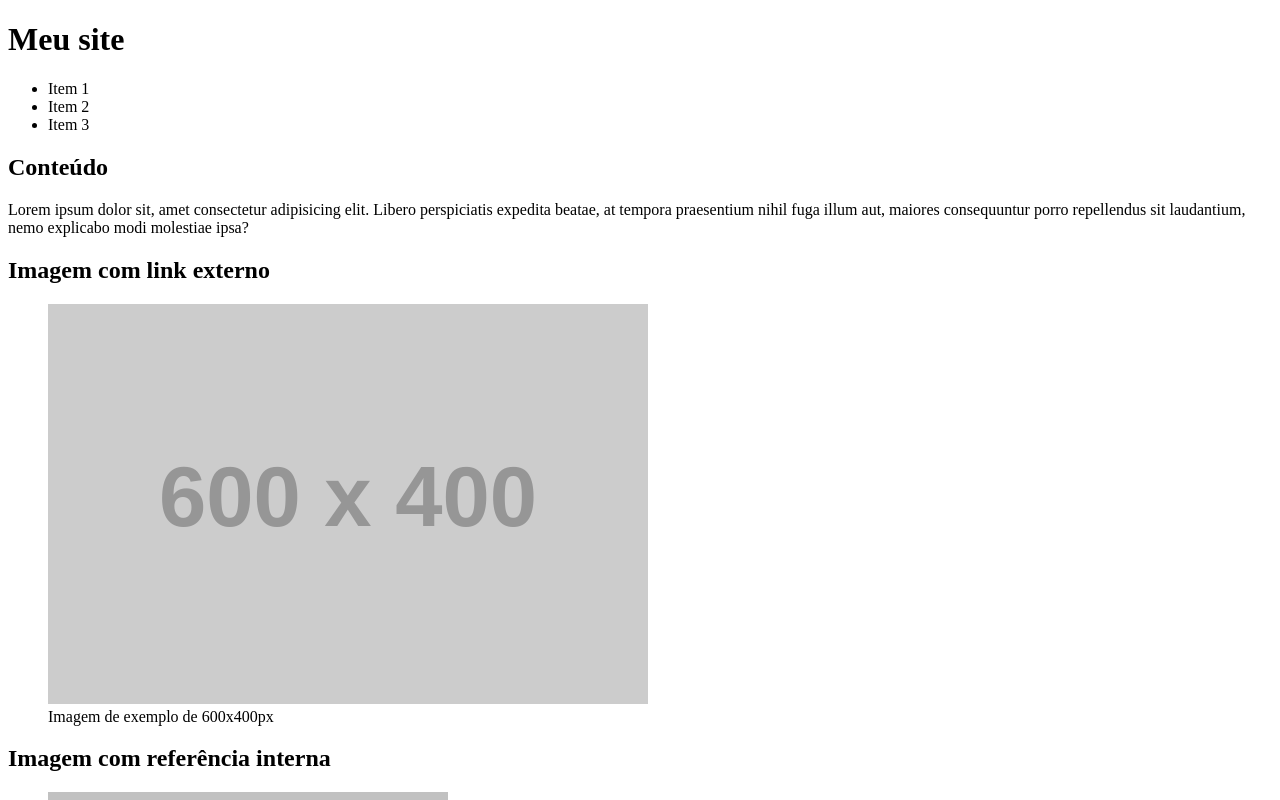
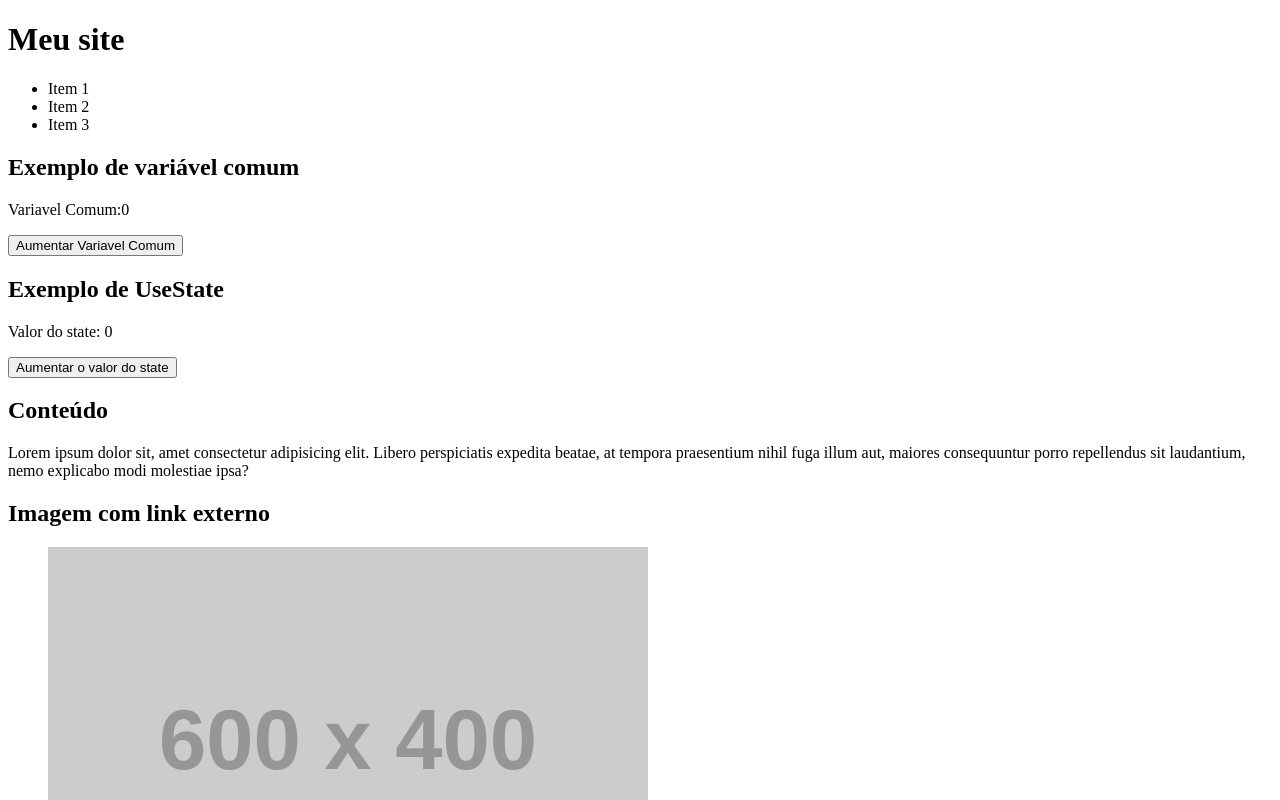
Before and after one commit to 1TDSPF-26/front-2sem-aula-10, a React (Vite) app in the folder my-app/: page / in a window 1280 px wide. Shown: the top 800 px of the page. Built offline with nearby package versions, Linux system fonts and the light colour scheme.

Commit message:
feat: adicionar o useState do Hook do react.

```diff
--- a/my-app/src/components/Conteudo/Conteudo.tsx
+++ b/my-app/src/components/Conteudo/Conteudo.tsx
@@ -1,18 +1,55 @@
+import { useState } from "react";
 import imgQuadrado from "../../img/quadrado.png";
 
 export default function Conteudo() {
+  let numeroComum = 0;
+
+  //Estado do React
+  const [numeroState, setNumeroState] = useState(0);
+
+  function aumentaVariavelComun() {
+    numeroComum = numeroComum + 1;
+
+    //O valor muda e aparece no console
+    console.log("Variavel comum:", numeroComum);
+    //Más não aparecerá na página
+  }
+
+  function aumentarUseState() {
+    //O React altera o estado e renderiza novamente a página/componente.
+    setNumeroState((valorAtual) => valorAtual + 1);
+    console.log("Valor do estado:", numeroState);
+  }
+
   return (
     <main>
+      <div>
+        <h2>Exemplo de variável comum</h2>
+          <p>Variavel Comum:{numeroComum}</p>
+          <button onClick={aumentaVariavelComun}>Aumentar Variavel Comum</button>
+      </div>
+      <div>
+        <h2>Exemplo de UseState</h2>
+        <p>Valor do state: {numeroState}</p>
+        <button onClick={aumentarUseState}>Aumentar o valor do state</button>
+      </div>
+
       <section>
         <h2>Conteúdo</h2>
         <p>
-                Lorem ipsum dolor sit, amet consectetur adipisicing elit. Libero perspiciatis expedita beatae, at tempora praesentium nihil fuga illum aut, maiores consequuntur porro repellendus sit laudantium, nemo explicabo modi molestiae ipsa?
+          Lorem ipsum dolor sit, amet consectetur adipisicing elit. Libero
+          perspiciatis expedita beatae, at tempora praesentium nihil fuga illum
+          aut, maiores consequuntur porro repellendus sit laudantium, nemo
+          explicabo modi molestiae ipsa?
         </p>
       </section>
       <section>
         <h2>Imagem com link externo</h2>
         <figure>
-              <img src="https://placehold.co/600x400/e1e1e1/000000/png" alt="Imagem de exemplo de 600x400px" />
+          <img
+            src="https://placehold.co/600x400/e1e1e1/000000/png"
+            alt="Imagem de exemplo de 600x400px"
+          />
           <figcaption>Imagem de exemplo de 600x400px</figcaption>
         </figure>
       </section>
@@ -31,5 +68,5 @@ export default function Conteudo() {
         </figure>
       </section>
     </main>
-  )
+  );
 }
```
Lines whose indentation alone changed are shown as unchanged.
